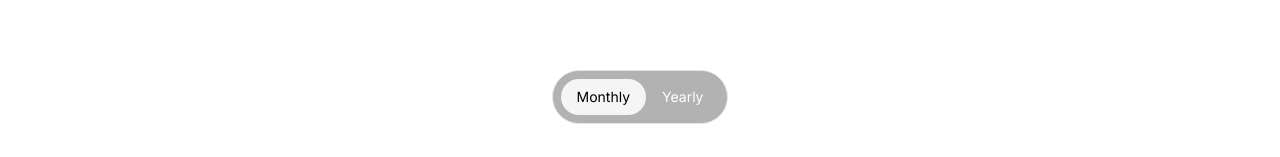
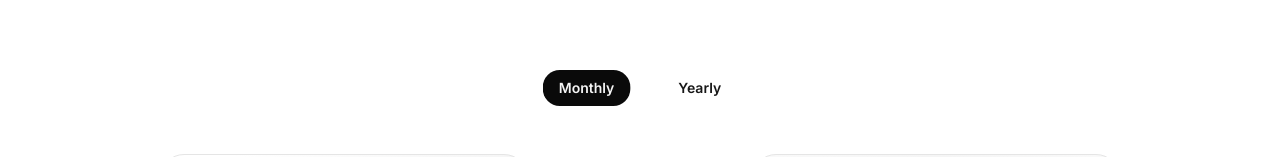
Before and after one commit to shazab-saifi/quartzui, a Next.js app: page /pricing in a window 1280 px wide. Shown: the part 335-492 px from the top of the page. Built offline with nearby package versions, Linux system fonts and the light colour scheme; no server answers.

Commit message:
Styled the scrollbar on components bar, and re-created the TabSelect.tsx component

```diff
--- a/app/globals.css
+++ b/app/globals.css
@@ -3,19 +3,59 @@
 @plugin '@tailwindcss/typography';
 
 ::view-transition-old(root) {
-  animation-delay: 500ms;
+  animation-delay: 1s;
 }
 
 ::view-transition-new(root) {
-  animation: circle-in 500ms;
+  clip-path: inset(0 0 100% 0);
+  animation: revealClipPath 1s cubic-bezier(0.77, 0, 0.175, 1) forwards;
 }
 
-@keyframes circle-in {
+.scrollbar::-webkit-scrollbar {
+  width: 8px;
+}
+
+.scrollbar::-webkit-scrollbar-thumb {
+  background-color: var(--color-neutral-200);
+  border-radius: 9999px;
+}
+
+.scrollbar::-webkit-scrollbar-track {
+  background-color: var(--color-white);
+}
+
+.dark .scrollbar::-webkit-scrollbar-thumb {
+  background-color: var(--color-neutral-800);
+}
+
+.dark .scrollbar::-webkit-scrollbar-track {
+  background-color: var(--color-neutral-950);
+}
+
+.scrollbar {
+  scrollbar-width: thin;
+  scrollbar-color: var(--color-neutral-200) var(--color-white);
+}
+
+.dark .scrollbar {
+  scrollbar-color: var(--color-neutral-800) var(--color-neutral-950);
+}
+
+/* @keyframes circle-in {
   from {
     clip-path: circle(0% at 100% 0);
   }
   to {
     clip-path: circle(150% at 100% 0);
+  }
+} */
+
+@keyframes revealClipPath {
+  from {
+    clip-path: inset(0 0 100% 0);
+  }
+  to {
+    clip-path: inset(0 0 0 0);
   }
 }
 
--- a/components/Dialog.tsx
+++ b/components/Dialog.tsx
@@ -92,6 +92,7 @@ export const Dialog = ({
                 }}
                 transition={{
                   duration: 0.6,
+                  ease: 'easeOut',
                 }}
                 style={{
                   transformStyle: 'preserve-3d',
--- a/components/TabSelect.tsx
+++ b/components/TabSelect.tsx
@@ -1,42 +1,91 @@
 'use client';
 
-import { useState } from 'react';
-import { AnimatePresence, motion } from 'motion/react';
+import { useEffect, useRef, useState } from 'react';
 
-const TabSelect = ({ tabs }: { tabs: string[] }) => {
-  const [clickedIndex, setClickedIndex] = useState<number>(0);
+const ClipPathTabs = ({ tabs }: { tabs: string[] }) => {
+  if (tabs.length > 4) {
+    throw new Error('ClipPathTabs only accept up to 4 tabs!');
+  }
+  const [activeTab, setActiveTab] = useState<string>(tabs[0]);
+  const containerRef = useRef<HTMLDivElement | null>(null);
+  const tabButtonRefs = useRef<(HTMLButtonElement | null)[]>([]);
+
+  useEffect(() => {
+    const container = containerRef.current;
+    const idx = tabs.indexOf(activeTab);
+    const activeBtn = tabButtonRefs.current[idx];
+
+    if (container && activeBtn) {
+      const { offsetLeft, offsetWidth } = activeBtn;
+      const containerWidth = container.offsetWidth;
+
+      if (containerWidth === 0) return;
+
+      const leftPercent = (offsetLeft / containerWidth) * 100;
+      const rightPercent =
+        100 - ((offsetLeft + offsetWidth) / containerWidth) * 100;
+
+      container.style.clipPath = `inset(0% ${rightPercent.toFixed(2)}% 0% ${leftPercent.toFixed(2)}% round 17px)`;
+    }
+  }, [activeTab, tabs]);
 
   return (
-    <div className="mx-auto flex w-fit rounded-full border border-neutral-200 bg-black/30 p-2 text-sm backdrop-blur-xs dark:border-neutral-800 dark:bg-black/40">
-      {tabs.map((str, idx) => (
-        <button
-          onClick={() => setClickedIndex(idx)}
-          key={idx}
-          className="relative z-10 px-4 py-2"
-        >
-          <span
-            className={`${clickedIndex === idx ? 'text-black' : 'text-white'} relative z-10 transition-colors duration-300`}
-          >
-            {str}
-          </span>
-          <AnimatePresence>
-            {clickedIndex === idx && (
-              <motion.div
-                layoutId="clicked"
-                transition={{
-                  type: 'spring',
-                  duration: 0.3,
-                  damping: 30,
-                  stiffness: 300,
+    <div className="relative mx-auto flex w-fit flex-col items-center">
+      <ul className="relative flex w-full justify-center gap-8">
+        {tabs.map((tab, idx) => (
+          <li key={tab}>
+            <button
+              ref={(el) => {
+                tabButtonRefs.current[idx] = el;
+              }}
+              data-tab={tab}
+              onClick={() => setActiveTab(tab)}
+              className="flex h-9 items-center justify-center rounded-full p-4 text-center text-sm font-semibold transition-colors dark:text-neutral-400"
+              type="button"
+            >
+              {tab}
+            </button>
+          </li>
+        ))}
+      </ul>
+
+      <div
+        aria-hidden="true"
+        ref={containerRef}
+        style={{
+          position: 'absolute',
+          zIndex: 0,
+          width: '100%',
+          height: '100%',
+          top: 0,
+          left: 0,
+          overflow: 'hidden',
+          transition: 'clip-path 0.25s ease',
+          pointerEvents: 'none',
+          clipPath: 'inset(0px 75% 0px 0% round 17px)',
+        }}
+      >
+        <ul className="relative flex w-full justify-center gap-8 bg-neutral-950 dark:bg-neutral-100">
+          {tabs.map((tab) => (
+            <li key={tab}>
+              <button
+                tabIndex={-1}
+                aria-hidden="true"
+                className="flex h-9 items-center justify-center rounded-full p-4 text-center text-sm font-semibold text-neutral-100 dark:text-black"
+                type="button"
+                style={{
+                  pointerEvents: 'none',
+                  background: 'transparent',
                 }}
-                className="absolute top-0 left-0 z-0 h-full w-full rounded-full bg-neutral-100"
-              ></motion.div>
-            )}
-          </AnimatePresence>
-        </button>
-      ))}
+              >
+                {tab}
+              </button>
+            </li>
+          ))}
+        </ul>
+      </div>
     </div>
   );
 };
 
-export default TabSelect;
+export default ClipPathTabs;
--- a/ui/SearchBar.tsx
+++ b/ui/SearchBar.tsx
@@ -38,7 +38,7 @@ const SearchBar = () => {
     const handleKeyDown = (event: KeyboardEvent) => {
       if (event.ctrlKey && event.key === 'k') {
         event.preventDefault();
-        setIsOpen(!isOpen);
+        setIsOpen((prev) => !prev);
       }
     };
 
@@ -77,7 +77,7 @@ const SearchBar = () => {
               onChange={(e) => setSearchQuery(e.target.value)}
             />
           </div>
-          <div className="no-scrollbar flex max-h-64 flex-col gap-2 overflow-y-scroll p-2">
+          <div className="flex max-h-64 flex-col gap-2 overflow-y-scroll p-2">
             <h6 className="px-2 text-xs text-neutral-600 dark:text-neutral-400">
               Components
             </h6>
--- a/ui/ThemeToggle.tsx
+++ b/ui/ThemeToggle.tsx
@@ -2,14 +2,9 @@ import { IconMoon, IconSun } from '@tabler/icons-react';
 import { useTheme } from 'next-themes';
 import React, { useState, useEffect } from 'react';
 
-import useSound from 'use-sound';
-
 function ThemeToggle() {
   const { theme, setTheme } = useTheme();
   const [systemTheme, setSystemTheme] = useState<'light' | 'dark'>('dark');
-
-  const [playLight] = useSound('/pop.mp3', { volume: 0.3 });
-  const [playDark] = useSound('/pop!.mp3', { volume: 0.3 });
 
   useEffect(() => {
     const mediaQuery = window.matchMedia('(prefers-color-scheme: dark)');
@@ -24,39 +19,28 @@ function ThemeToggle() {
     return () => mediaQuery.removeEventListener('change', handleChange);
   }, []);
 
-  const SWITCH_THEME = () => {
-    if (theme === 'light') {
-      playLight();
-    } else {
-      playDark();
-    }
+  const handleThemeToggle = () => {
+    const nextTheme =
+      theme === 'light'
+        ? 'dark'
+        : theme === 'dark'
+          ? 'light'
+          : systemTheme === 'dark'
+            ? 'light'
+            : 'dark';
 
-    const switchTheme = () => {
-      switch (theme) {
-        case 'light': {
-          setTheme('dark');
-          return;
-        }
-        case 'dark': {
-          setTheme('light');
-          return;
-        }
-        case 'system': {
-          setTheme(systemTheme === 'dark' ? 'light' : 'dark');
-        }
-      }
-    };
+    const applyTheme = () => setTheme(nextTheme);
 
     if (document.startViewTransition) {
-      document.startViewTransition(switchTheme);
+      document.startViewTransition(applyTheme);
     } else {
-      switchTheme();
+      applyTheme();
     }
   };
 
   return (
     <button
-      onClick={SWITCH_THEME}
+      onClick={handleThemeToggle}
       className="flex cursor-pointer items-center rounded-md border border-neutral-200 bg-white p-2 px-2 hover:bg-neutral-100 dark:border-neutral-800 dark:bg-neutral-950 dark:hover:bg-neutral-900"
     >
       <span
--- a/ui/componentsPage/ComponentPreviewCard.tsx
+++ b/ui/componentsPage/ComponentPreviewCard.tsx
@@ -23,7 +23,7 @@ const ComponentPreviewCard = ({
       initial={{ opacity: 0, filter: 'blur(10px)', y: 10 }}
       whileInView={{ opacity: 1, filter: 'blur(0px)', y: 0 }}
       viewport={{ once: true }}
-      transition={{ duration: 0.5, ease: 'easeOut', delay: idx * 0.1 }}
+      transition={{ duration: 0.3, ease: 'easeOut', delay: idx * 0.1 }}
       className="group relative h-64 cursor-pointer overflow-hidden rounded-2xl border border-neutral-200 md:h-72 lg:h-76 dark:border-neutral-800"
     >
       <Link href={link}>
--- a/ui/componentsPage/ComponentsBar.tsx
+++ b/ui/componentsPage/ComponentsBar.tsx
@@ -107,7 +107,7 @@ const ComponentsBar = memo(function ComponentsBar({ slug }: { slug?: string }) {
   ];
 
   return (
-    <div className="space-y-lg no-scrollbar sticky top-24 max-h-[700px] overflow-y-scroll">
+    <div className="scrollbar-thin scrollbar sticky top-24 max-h-[750px] overflow-y-scroll pr-4">
       <h3 className="text-para mb-4 font-semibold text-neutral-900 dark:text-neutral-100">
         Components
       </h3>
```
Also changed, not shown: 3 other files (tests, documents, lock files or other folders).
